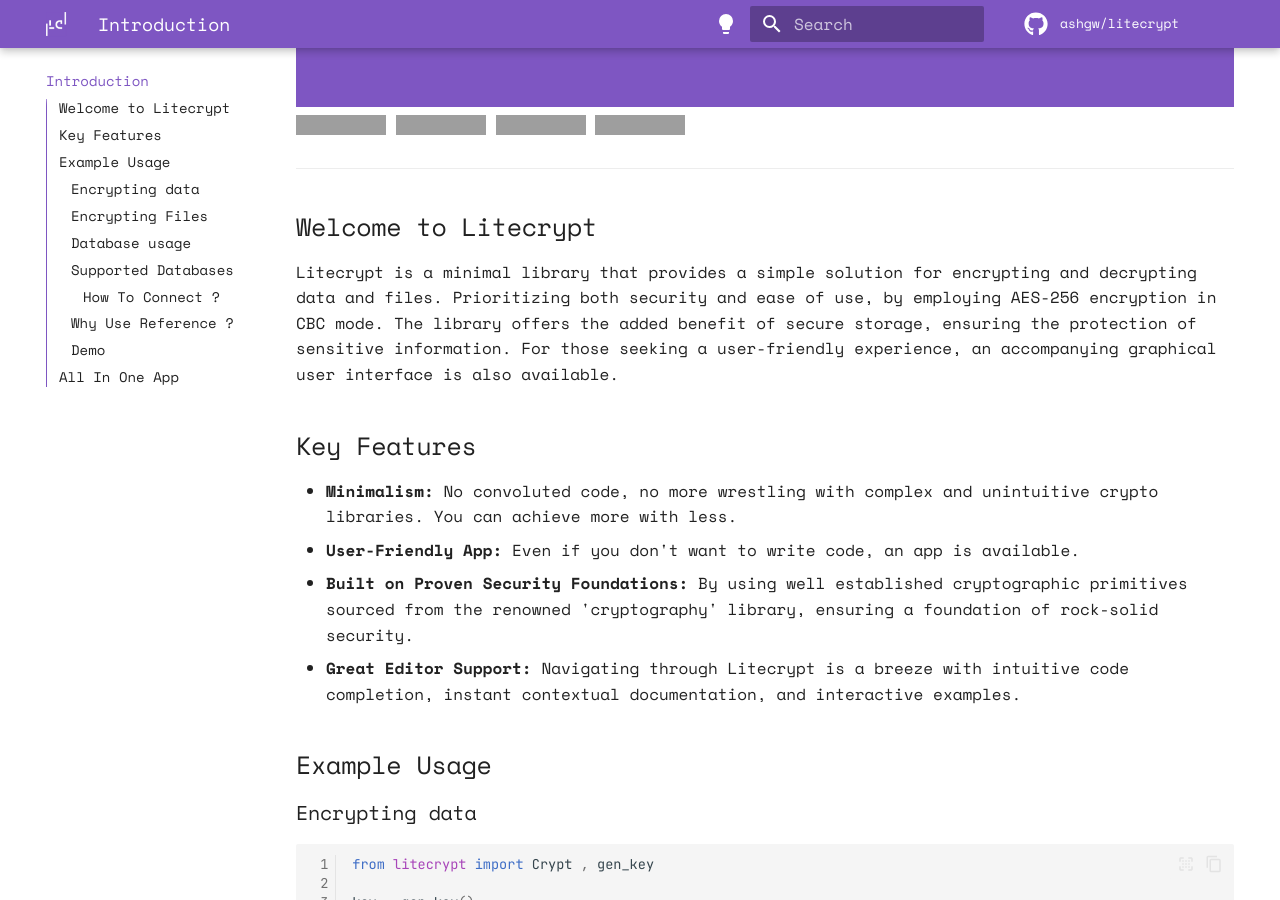
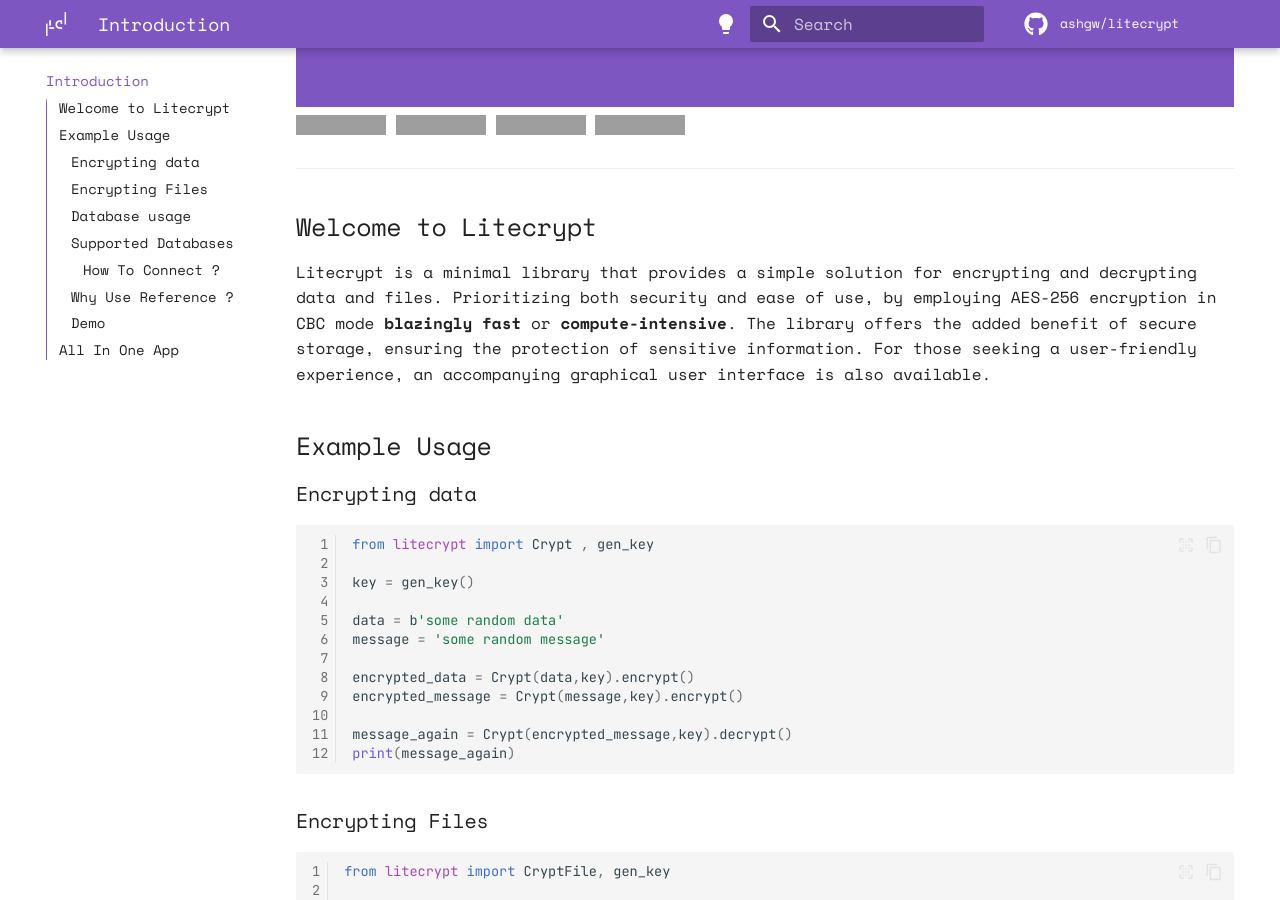
Before and after one commit to AshGw/litecrypt, an MkDocs documentation site: the page built from docs/index.md, in a window 1280 px wide and 900 px high, scrolled down 427 px. Built offline with MkDocs 1.6.1 and Material for MkDocs 9.7.7, drawn with Linux system fonts in a browser that asks for light colours; comment, search, counter and statistics services are not loaded; some of the changed text lies outside the part shown; grey boxes are pictures that could not be loaded.

Commit message:
More docs stuff

````diff
--- a/docs/index.md
+++ b/docs/index.md
@@ -7,14 +7,7 @@
 
 ## Welcome to Litecrypt
 
-Litecrypt is a minimal library that provides a simple solution for encrypting and decrypting data and files. Prioritizing both security and ease of use, by employing AES-256 encryption in CBC mode. The library offers the added benefit of secure storage, ensuring the protection of sensitive information. For those seeking a user-friendly experience, an accompanying graphical user interface is also available.
-
-## Key Features
-- **Minimalism:** No convoluted code, no more wrestling with complex and unintuitive crypto libraries. You can achieve more with less.
-- **User-Friendly App:** Even if you don't want to write code, an app is available.
-- **Built on Proven Security Foundations:** By using well established cryptographic primitives sourced from the renowned 'cryptography' library, ensuring a foundation of rock-solid security.
-- **Great Editor Support:**  Navigating through Litecrypt is a breeze with intuitive code completion, instant contextual documentation, and interactive examples.
-
+Litecrypt is a minimal library that provides a simple solution for encrypting and decrypting data and files. Prioritizing both security and ease of use, by employing AES-256 encryption in CBC mode **blazingly fast** or **compute-intensive**. The library offers the added benefit of secure storage, ensuring the protection of sensitive information. For those seeking a user-friendly experience, an accompanying graphical user interface is also available.
 
 ## Example Usage
 
@@ -196,7 +189,7 @@
     CryptFile(file, key).decrypt(echo=True)
 ```
 
-The demonstration highlights a practical use case of Litecrypt. The process of securing and recovering encrypted files becomes incredibly straightforward. This outlines how to extract and encrypt data from files, establish connections between two databases by associating files and their respective keys using reference values to securely manage keys and file data. It briefly illustrates how  significantly simple the task of safeguarding data is.
+The process of securing and recovering encrypted files becomes incredibly straightforward. This outlines how to extract and encrypt data from files, establish connections between two databases by associating files and their respective keys using reference values to securely manage keys and file data.
 <br>Feel free to copy this demo and observe the output in your terminal.
 
 If you don't want to deal with code here's an
````
Also changed, not shown: other parts of docs/index.md (+2 -2 lines).
